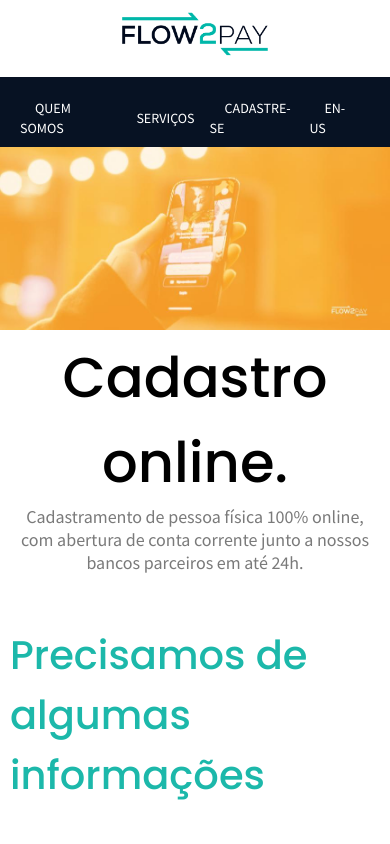
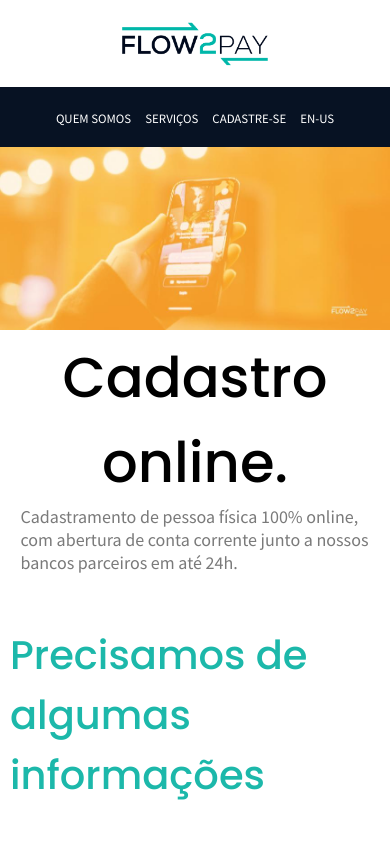
Before and after one commit to LeandroSilvao/f2p_form, a React (Create React App) app: page / in a window 390 px wide. Shown: the top 844 px of the page. Built offline with nearby package versions, Linux system fonts and the light colour scheme; no server answers; the HTML template or start-up script is replaced by a standard one.

Commit message:
Correções

```diff
--- a/src/Global.css
+++ b/src/Global.css
@@ -160,6 +160,7 @@ span {
   display: flex;
   width: 31%;
   margin-left: 20px;
+  margin-bottom: 50px;
 }
 
 .d-flex {
--- a/src/components/Email/index.jsx
+++ b/src/components/Email/index.jsx
@@ -9,7 +9,7 @@ export default function EmailType(props) {
     const { languagePT } = useContext(FormContext)
     const { emailTypes, setType, setMail } = useContext(EmailContext)
     const Labels = {
-        Select: languagePT ? 'Selecionar Tipo de Email' : 'Select Email Type',
+        Select: languagePT ? 'Selecionar tipo de e-mail' : 'Select Email Type',
         Email: languagePT ? 'Formato aceitado: example@domain.com' : 'Format accepted: example@domain.com'
     }
 
--- a/src/components/FormSuity/index.css
+++ b/src/components/FormSuity/index.css
@@ -2,7 +2,7 @@
   display: flex;
   flex-direction: column;
   align-items: flex-start;
-  margin-bottom: 25px;
+  margin-bottom: 50px;
   width: 100%;
 }
 .div-question-answer > div p {
@@ -11,7 +11,5 @@
 @media(max-width: 540px) {
   .div-question-answer {
     width: 90%;
-    /* margin: 0; */
-    margin-bottom: 25px;
   }
 }
--- a/src/components/FormSuity/index.jsx
+++ b/src/components/FormSuity/index.jsx
@@ -29,6 +29,17 @@ export default function States(props) {
         _Json_FormSuity(questionsAnswers)
     }
 
+    function RenderAnswers(QuestionId) {
+        const answersFiltered = answers.filter(a => a.suityQuestionId === QuestionId)
+        return (
+            answersFiltered.map(a => {
+                return (
+                    <option key={a.suityAnswerId} value={a.suityAnswerId} >{a.answer}</option>
+                )
+            })
+        )
+    }
+
     function RenderQuestions() {
         return (
             questions.map((q, index) => {
@@ -38,9 +49,15 @@ export default function States(props) {
                             <p className="required">*</p>
                             <p className="inputDescription">{q.question}</p>
                         </div>
-                        <Select title={Labels.answers} required={true} id={index} props={{ suityQuestionId: q.suityQuestionId }}
+                        <select className="selectpicker" required name={q.suityQuestionId} id={q.suityQuestionId}
+                            onChange={e => OnChange(e)}>
+                            <option defaultValue value="">{Labels.answers}</option>
+                            {RenderAnswers(q.suityQuestionId)}
+                        </select>
+
+                        {/* <Select title={Labels.answers} required={true} id={index} props={{ suityQuestionId: q.suityQuestionId }}
                             options={answers.filter(a => a.suityQuestionId === q.suityQuestionId).map(a => a)}
-                            value="suityAnswerId" label="answer" OnChange={OnChange} />
+                            value="suityAnswerId" label="answer" OnChange={OnChange} /> */}
                     </div>
                 )
             })
--- a/src/components/IdentificationType/index.jsx
+++ b/src/components/IdentificationType/index.jsx
@@ -11,10 +11,10 @@ export default function IdentificationType(props) {
         setstateId,setemissionInssuer, setnumber, setemission, emission } = useContext(IdentificationTypeContext)
     const Labels = {
         componentTitle: languagePT ? 'Identificação' : 'Identification',
-        Select: languagePT ? 'Selecionar Tipo de Identificação' : 'Select Identification Type',
+        Select: languagePT ? 'Selecionar tipo de identificação' : 'Select Identification Type',
         States: languagePT ? 'UF do documento' : 'Document UF',
         emission: languagePT ? 'Data de emissão' : 'Issue date',
-        emissionInssuer: languagePT ? 'Orgão Emissor' : 'Emission Inssuer',
+        emissionInssuer: languagePT ? 'Orgão emissor' : 'Emission Inssuer',
         documentNumber: languagePT ? 'Número do documento' : 'Document Number',
     }
     const Max = new Date().toISOString().split('T')[0]
--- a/src/template/body/index.css
+++ b/src/template/body/index.css
@@ -6,14 +6,14 @@
     display: flex;
     flex-direction: column;
     justify-content: center;
-    align-items: center;
+    align-items: flex-start;
     width: 40%;
     border: solid 1px;
     color: #FFFFFF;
+    padding-left: 50px;
 }
 
 .div-body-txt h1 {
-    text-align: center;
     font-family: 'Poppins';
     font-size: 3.5rem;
     font-weight: 550;
@@ -21,6 +21,7 @@
 }
 
 .div-body-txt span {
+    text-align: left;
     font-size: 1.125rem;
     color: #7A7A7A;
     font-weight: normal;
@@ -45,24 +46,29 @@
 
 
 @media(max-width: 768px) {
-    .div-body-txt {
-    }
+    .div-body-txt {}
+
     .div-body-txt h1 {
         text-align: center;
     }
 }
+
 @media(max-width: 540px) {
     .div-body {
         flex-direction: column-reverse;
         align-items: center;
     }
+
     .div-body-txt {
         width: 90%;
+        padding: 0;
     }
+
     .div-body-img {
         width: 100%;
     }
+
     .div-body-info-title {
-        margin-left: 10px ;
+        margin-left: 10px;
     }
 }
--- a/src/template/header/index.css
+++ b/src/template/header/index.css
@@ -27,10 +27,12 @@ header {
     text-decoration: none;
     padding: 20px;
 }
+
 .header-image img {
     width: 150px;
     max-width: 150px;
 }
+
 .div-empty {
     width: 70%;
     padding: 20px;
@@ -40,6 +42,7 @@ header {
     display: -ms-flexbox;
     align-items: center;
 }
+
 .div-empty ul {
     display: flex;
     display: -webkit-box;
@@ -51,10 +54,12 @@ header {
     list-style-type: none;
     width: 100%;
 }
+
 .div-empty ul li a {
     text-decoration: none;
     margin: 0 15px 0 15px;
 }
+
 .div-empty ul li a span {
     color: #fff;
     font-family: "Source Sans Pro", Sans-serif;
@@ -62,10 +67,10 @@ header {
     font-weight: 400;
     text-transform: uppercase;
 }
+
 .div-empty ul li a span:hover {
     color: #F49925;
 }
-
 
 
 @media(max-width: 768px) {
@@ -76,15 +81,38 @@ header {
         align-items: center;
         height: 147px;
     }
+
     .header-image {
         width: 100%;
     }
+
     .div-empty {
         width: 100%;
     }
+
     .div-empty ul {
         display: flex;
         justify-content: center;
         align-items: center;
     }
 }
+
+@media(max-width: 540px) {
+    .div-empty ul li a {
+        text-decoration: none;
+        margin: 0 7px 0 7px;
+    }
+    .div-empty ul li a span {
+        font-size: 0.8rem;
+    }
+}
+
+@media(max-width: 320px) {
+    .div-empty ul li a {
+        text-decoration: none;
+        margin: 0 5px 0 5px;
+    }
+    .div-empty ul li a span {
+        font-size: 0.7rem;
+    }
+}
```
Also changed, not shown: src/components/Select/index.css (+36 -0 lines).
